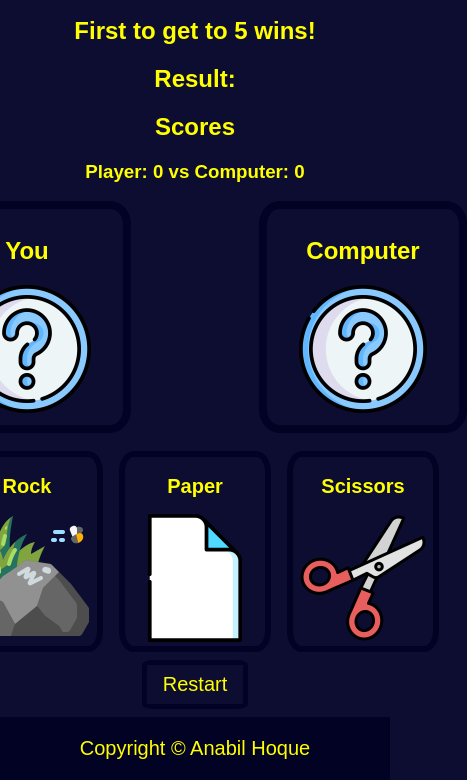
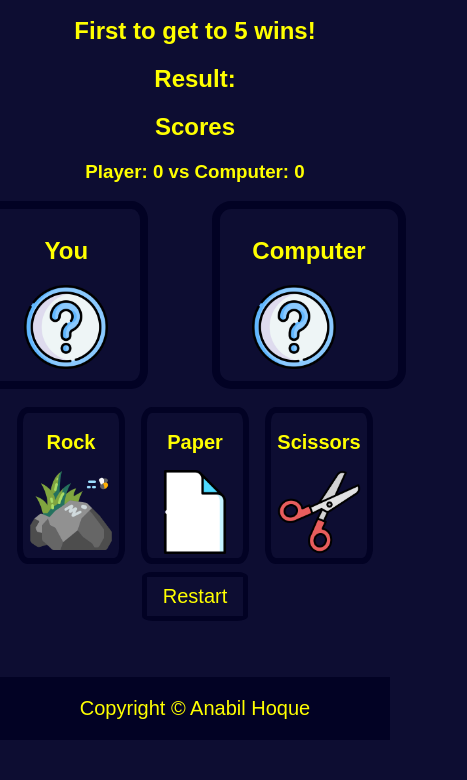
Before and after one commit to AnabilHoque/Rock-Paper-Scissors, a plain HTML site: page index.html in a window 390 px wide. Shown: the part 104-884 px from the top of the page, 467 px wide, since content can reach past the window. After the commit the page ends 844 px from the top, so only its background shows below. Drawn offline with Linux system fonts and the light colour scheme; a web font is replaced by a local one.

Commit message:
adds media query for images ( mobile devices)

```diff
--- a/style.css
+++ b/style.css
@@ -46,13 +46,12 @@ main > h2, #result {
 
 .visual-selection img {
     height: auto;
-    min-width: 64px;
     max-width: 128px;
 }
 
 .visual-selection {
     display: flex;
-    gap: 128px;
+    gap: 64px;
     justify-content: center;
     margin-bottom: 18px;
 }
@@ -98,7 +97,6 @@ main > h2, #result {
 
 .user-choices button img {
     height: auto;
-    min-width: 64px;
     max-width: 128px;
 }
 
@@ -137,3 +135,14 @@ footer p {
     font-size: 20px;
     color: yellow;
 }
+
+@media only screen and (max-width: 500px) {
+    .visual-selection img {
+        height: auto;
+        max-width: 84px;
+    }
+    .user-choices button img {
+        height: auto;
+        max-width: 84px;
+    }
+}
```
